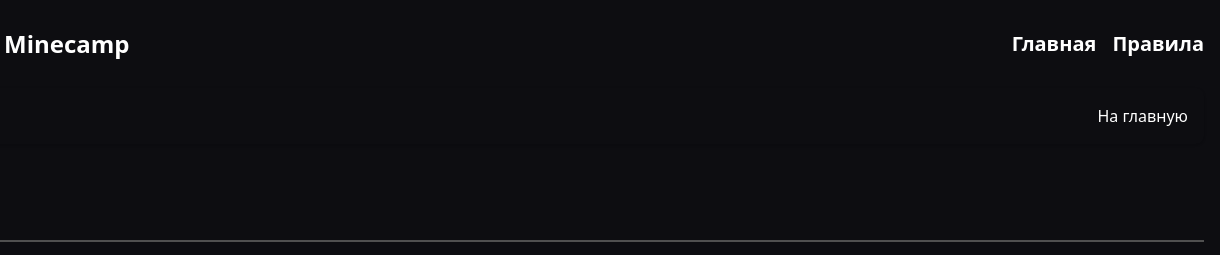
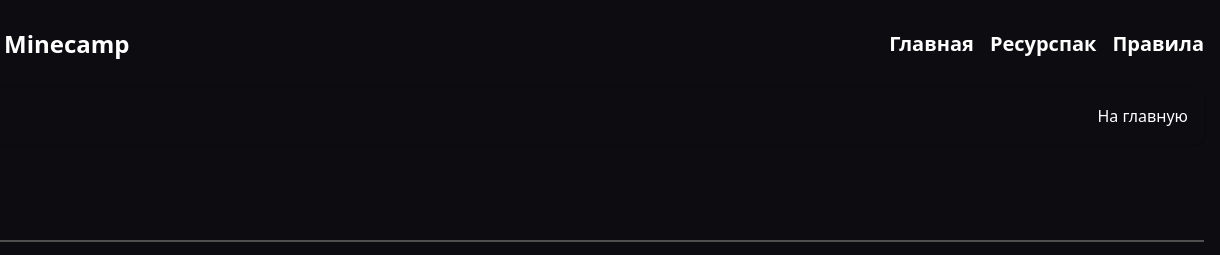
Before and after one commit to DAIZerer/MineCamp_Site, a website: page index.html in a window 1280 px wide. Shown: the top 255 px of the page, 60-1280 px from the left. Drawn offline with Linux system fonts and the light colour scheme.

Commit message:
Update index.html

```diff
--- a/index.html
+++ b/index.html
@@ -12,7 +12,7 @@
             <div class="flex items-center gap-4"><a href="/" class="focusable flex items-center gap-2 rounded-xl text-2xl font-bold text-white"><img class="h-10 w-10" width="40" height="40" src="/assets/img/minecamp.webp" alt=""> Minecamp</a> </div>
             <div class="flex justify-end gap-4">
             <a class="cursor-pointer hover:text-green-lz" href="/index.html"> Главная</a>
-            <a class="cursor-pointer hover:text-green-lz" href="/404.html> Ресурспак</a>
+            <a class="cursor-pointer hover:text-green-lz" href="/404.html"> Ресурспак</a>
             <a class="cursor-pointer hover:text-green-lz" href="/rule.html"> Правила</a>
         </div>
         </header>
```
